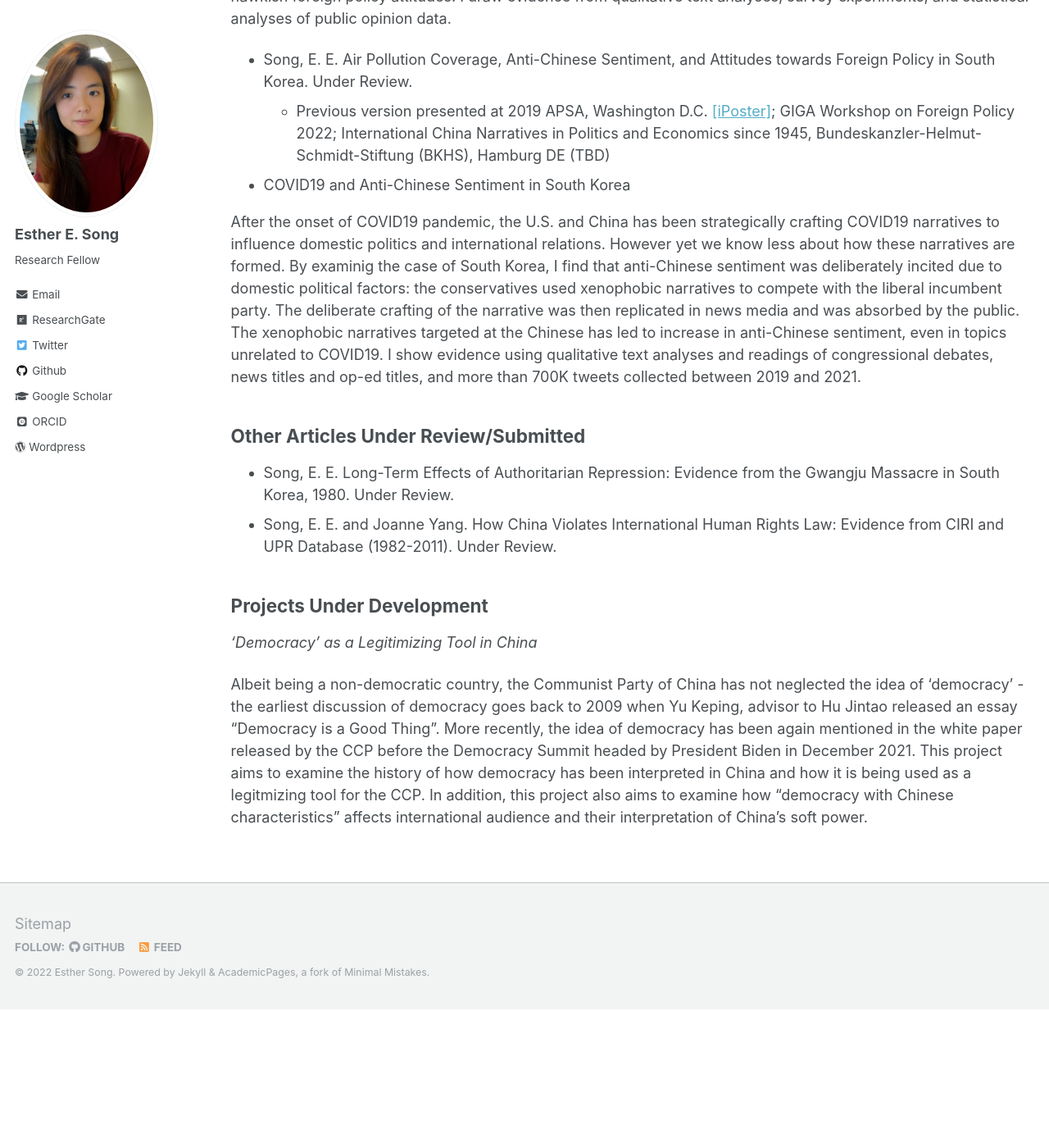
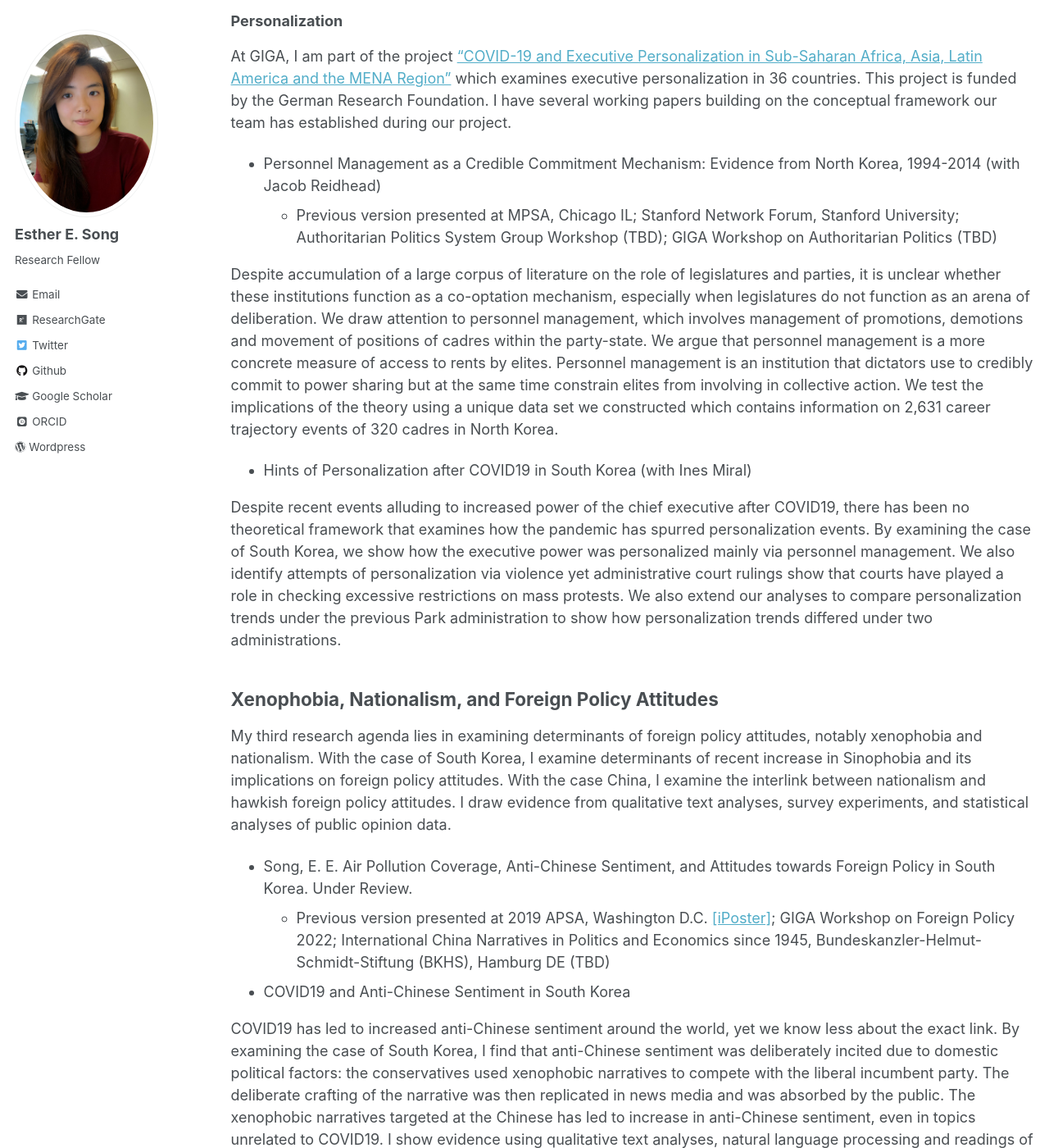
Before and after one commit to ehsong/ehsong.github.io, a Jekyll site: the page built from _pages/research.md, in a window 1280 px wide and 1400 px high, scrolled down 1795 px. Shown: the whole window at 82% size. Built offline with Jekyll 4.4.1, drawn with Linux system fonts in a browser that asks for light colours; some web fonts are replaced; before the commit the page ends 3026 px from its top, so only the background shows below that; some of the changed text lies outside the part shown.

Commit message:
Update research.md

```diff
--- a/_pages/research.md
+++ b/_pages/research.md
@@ -25,7 +26,7 @@
 
 ### Personalization
 
-At GIGA, I am part of the project “COVID-19 and Executive Personalization in Sub-Saharan Africa, Asia, Latin America and the MENA Region” which examines executive personalization in 36 countries. This project is funded by the German Research Foundation. I have several working papers building on the conceptual framework our team has established during our project.
+At GIGA, I am part of the project [“COVID-19 and Executive Personalization in Sub-Saharan Africa, Asia, Latin America and the MENA Region”](https://www.giga-hamburg.de/en/research-and-transfer/projects/covid-19-executive-personalization-sub-saharan-africa-asia-latin-america-mena-region) which examines executive personalization in 36 countries. This project is funded by the German Research Foundation. I have several working papers building on the conceptual framework our team has established during our project.
 
 * Personnel Management as a Credible Commitment Mechanism: Evidence from North Korea, 1994-2014 (with Jacob Reidhead)
   * Previous version presented at MPSA, Chicago IL; Stanford Network Forum, Stanford University; Authoritarian Politics System Group Workshop (TBD); GIGA Workshop on Authoritarian Politics (TBD)
@@ -45,13 +46,19 @@
 
 * COVID19 and Anti-Chinese Sentiment in South Korea
 
-After the onset of COVID19 pandemic, the U.S. and China has been strategically crafting COVID19 narratives to influence domestic politics and international relations. However yet we know less about how these narratives are formed. By examinig the case of South Korea, I find that anti-Chinese sentiment was deliberately incited due to domestic political factors: the conservatives used xenophobic narratives to compete with the liberal incumbent party. The deliberate crafting of the narrative was then replicated in news media and was absorbed by the public. The xenophobic narratives targeted at the Chinese has led to increase in anti-Chinese sentiment, even in topics unrelated to COVID19. I show evidence using qualitative text analyses and readings of congressional debates, news titles and op-ed titles, and more than 700K tweets collected between 2019 and 2021.
+COVID19 has led to increased anti-Chinese sentiment around the world, yet we know less about the exact link. By examining the case of South Korea, I find that anti-Chinese sentiment was deliberately incited due to domestic political factors: the conservatives used xenophobic narratives to compete with the liberal incumbent party. The deliberate crafting of the narrative was then replicated in news media and was absorbed by the public. The xenophobic narratives targeted at the Chinese has led to increase in anti-Chinese sentiment, even in topics unrelated to COVID19. I show evidence using qualitative text analyses, natural language processing and readings of congressional debates, news titles and op-ed titles, and 700K tweets collected between 2019 and 2021.
 
-## Other Articles Under Review/Submitted
+## China and the World
+
+* Song, E. E. and Joanne Yang. How China Violates International Human Rights Law: Evidence from CIRI and UPR Database (1982-2011). Under Review.
+
+* China's Territorial Dispute and Multilateralism
+
+* China's Soft Power Around the World
+
+## Other Articles Under Review
 
 * Song, E. E. Long-Term Effects of Authoritarian Repression: Evidence from the Gwangju Massacre in South Korea, 1980. Under Review.
-* Song, E. E. and Joanne Yang. How China Violates International Human Rights Law: Evidence from CIRI and UPR Database (1982-2011). Under Review.
-
 
 ## Projects Under Development
 
```
Also changed, not shown: other parts of _pages/research.md (+2 -1 lines).
